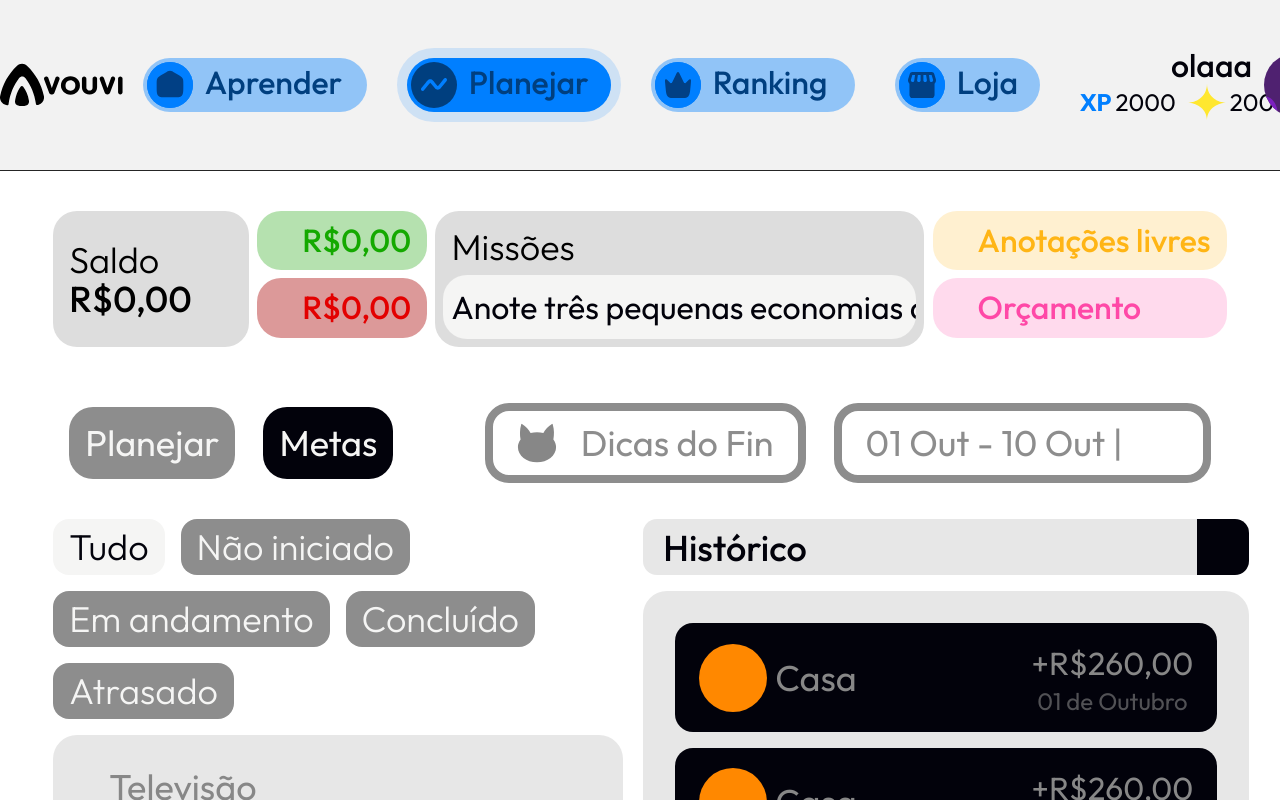
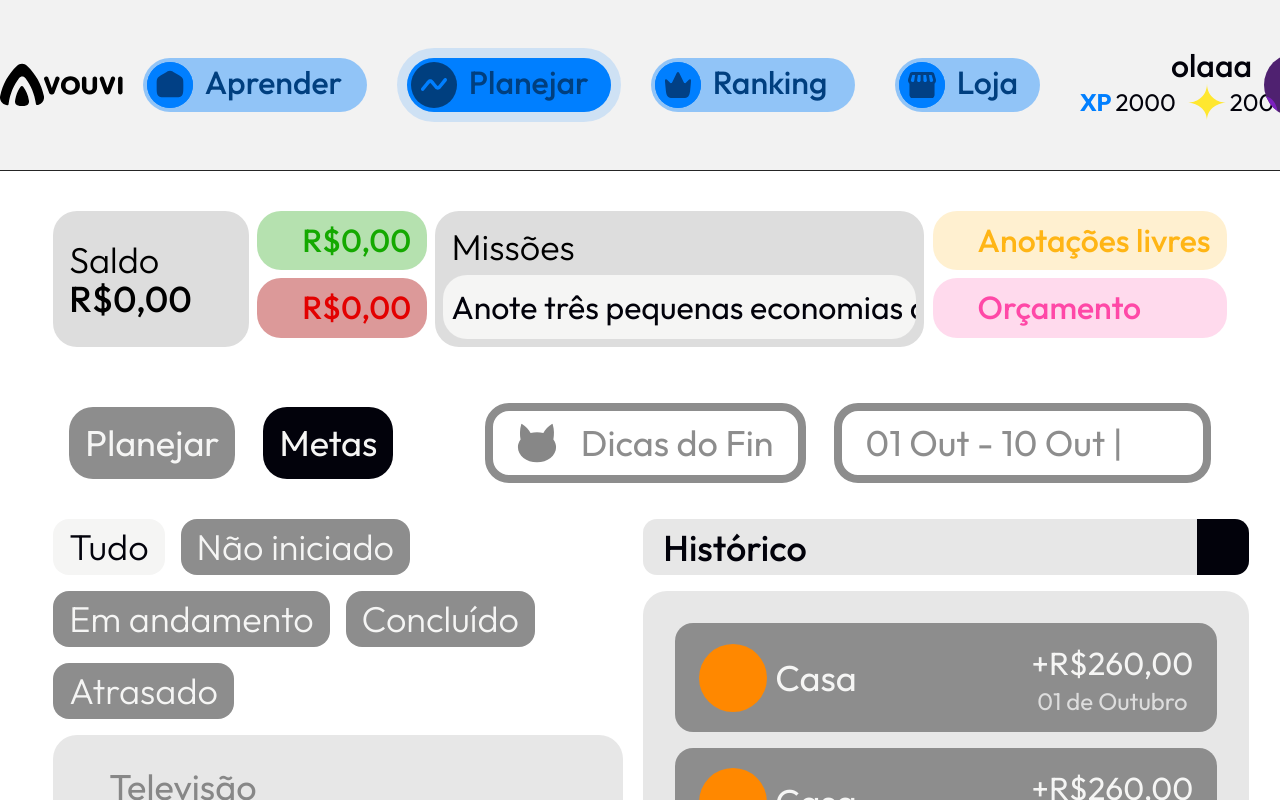
Before and after one commit to yanrafael/vouvi-frontend-client, a React (Vite) app: page /planning in a window 1280 px wide. Both pictures are taken after a click on the button "Metas". Shown: the top 800 px of the page. Built offline with nearby package versions, Linux system fonts and the light colour scheme; some icons are missing.

Commit message:
goals-colors

```diff
--- a/src/components/Cards/GoalsCard.jsx
+++ b/src/components/Cards/GoalsCard.jsx
@@ -56,7 +56,7 @@ function GoalsCard({ objective, actualValue, maxValue, date }) {
   }, [progression, currentDate, objectiveDate]);
 
   return (
-    <div className="flex flex-col rounded-md bg-[#86868633] px-14 py-8 dark:bg-[#1B1B1B]">
+    <div className="flex flex-col rounded-md bg-[#86868633]  px-14 py-8 dark:bg-[#1B1B1B]">
       <p className="text-base text-[#878787]">{objective}</p>
       <div className="mt-4 flex items-center gap-5">
         <div className={`${bgColor} h-fit w-fit flex-none rounded-full p-4`}>
--- a/src/components/Cards/GoalsHistory.jsx
+++ b/src/components/Cards/GoalsHistory.jsx
@@ -2,17 +2,17 @@ import React from "react";
 import { Icon } from "@iconify/react";
 const GoalsHistory = () => {
   return (
-    <div className="flex justify-between rounded-[18px] bg-black px-6 py-4">
+    <div className="flex justify-between rounded-[18px] bg-[#8D8D8D] dark:bg-black px-6 py-4">
       <div className="flex items-center gap-2">
         <div className={`h-fit w-fit flex-none rounded-full bg-orange-200 p-4`}>
           <Icon icon="fa6-solid:house" width="36px" className="text-white" />
         </div>
-        <p className="text-base text-[#878787]">Casa</p>
+        <p className="text-base text-white dark:text-[#878787]">Casa</p>
       </div>
 
       <div className="flex flex-col items-center">
-        <p className="text-[32px] text-[#878787]">+R$260,00</p>
-        <p className="text-md text-[#87878799]">01 de Outubro</p>
+        <p className="text-[32px] text-white dark:text-[#878787]">+R$260,00</p>
+        <p className="text-md text-[#DDDDDD] dark:text-[#87878799]">01 de Outubro</p>
       </div>
     </div>
   );
--- a/src/components/pages/Planning/Goals.jsx
+++ b/src/components/pages/Planning/Goals.jsx
@@ -99,7 +99,7 @@ function Goals() {
           <input
             type="text"
             placeholder="Histórico"
-            className="h-14 rounded-l-[14px] bg-[#86868633] px-5 text-base font-medium outline-none placeholder:text-black dark:bg-[#1B1B1B] dark:text-[#878787]"
+            className="h-14 rounded-l-[14px] bg-[#86868633] px-5 text-base font-medium outline-none placeholder:text-black dark:placeholder:text-[#878787] dark:bg-[#1B1B1B] dark:text-[#878787]"
           />
           <div className="flex h-14 cursor-pointer items-center rounded-r-[14px] bg-black p-2 dark:bg-[#878787]">
             <Icon
@@ -109,7 +109,7 @@ function Goals() {
           </div>
         </div>
 
-        <div className="relative flex h-[1000px] flex-col gap-5 overflow-y-scroll rounded-md bg-[#86868633] px-8 py-8 dark:bg-[#1B1B1B]">
+        <div className="relative flex h-[1000px] flex-col gap-5 overflow-hidden rounded-md bg-[#86868633] px-8 py-8 dark:bg-[#1B1B1B]">
           <div className="flex h-[1000px] w-full flex-col gap-4 overflow-y-scroll">
             <GoalsHistory />
             <GoalsHistory />
@@ -128,7 +128,7 @@ function Goals() {
             <GoalsHistory />
             <GoalsHistory />
 
-            <div className="to-transparent absolute bottom-8 h-32 w-full bg-gradient-to-t from-[#868686] dark:from-[#1B1B1B]"></div>
+            <div className="to-transparent absolute bottom-8 h-32 w-full bg-gradient-to-t from-[#E7E7E7] dark:from-[#1B1B1B]"></div>
           </div>
         </div>
       </div>
--- a/src/components/pages/Planning/Top.jsx
+++ b/src/components/pages/Planning/Top.jsx
@@ -22,7 +22,7 @@ function Top({ onClick, onClick2 }) {
   return (
     <div className="w-full">
       <section className="mt-10 flex w-full justify-between gap-2">
-        <div className="flex w-2/12 flex-col justify-center whitespace-nowrap rounded-md bg-[#DDDDDD] px-4 py-4 leading-[1.1] dark:bg-black dark:text-white">
+        <div className="flex w-2/12 flex-col justify-center whitespace-nowrap rounded-md bg-[#DDDDDD] dark:bg-[#1B1B1B] px-4 py-4 leading-[1.1] dark:text-white">
           <p className="text-[36px] font-light">Saldo</p>
           <h1 className="text-[36px] font-medium">R${convertFloat(balance)}</h1>
         </div>
```
